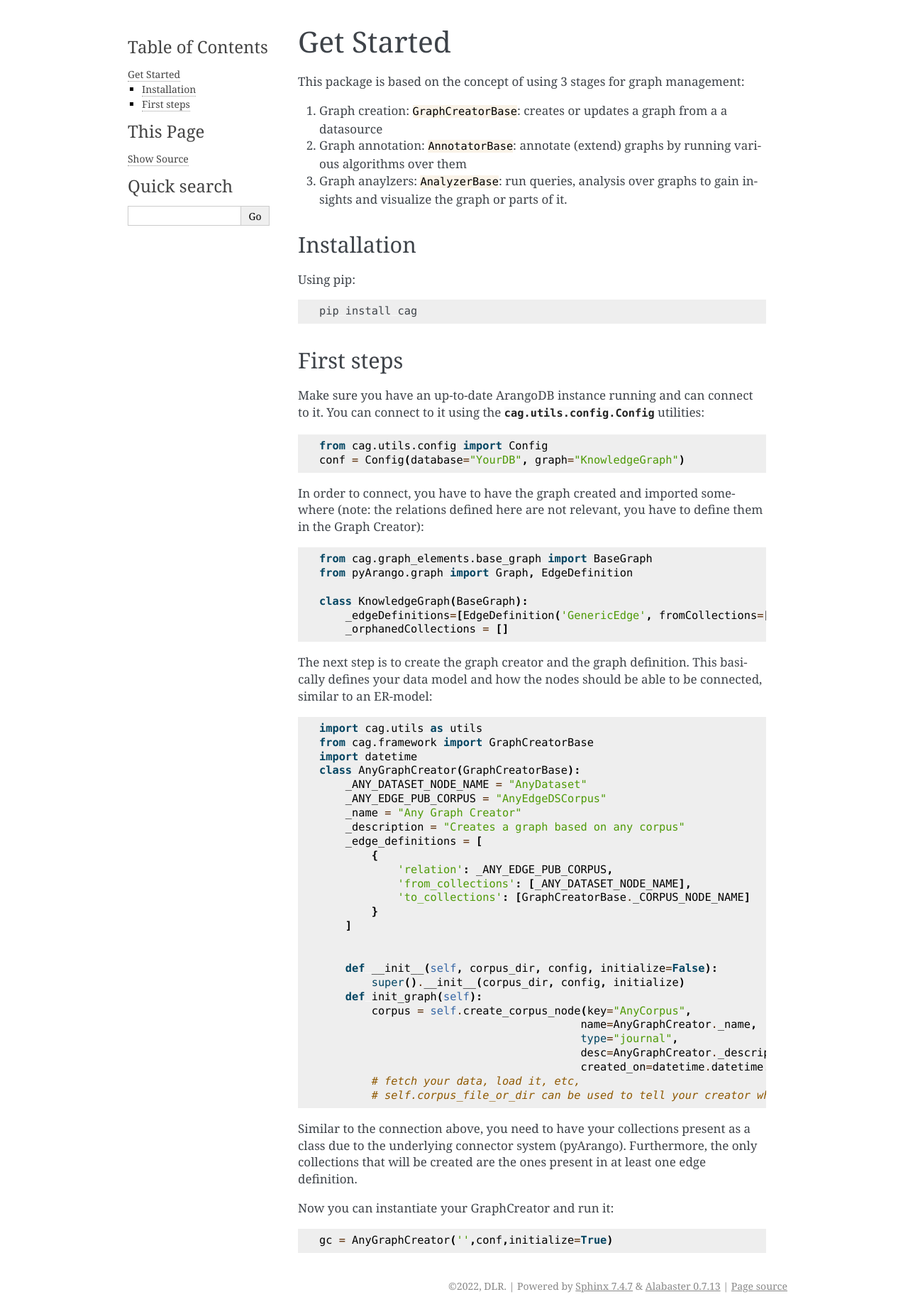
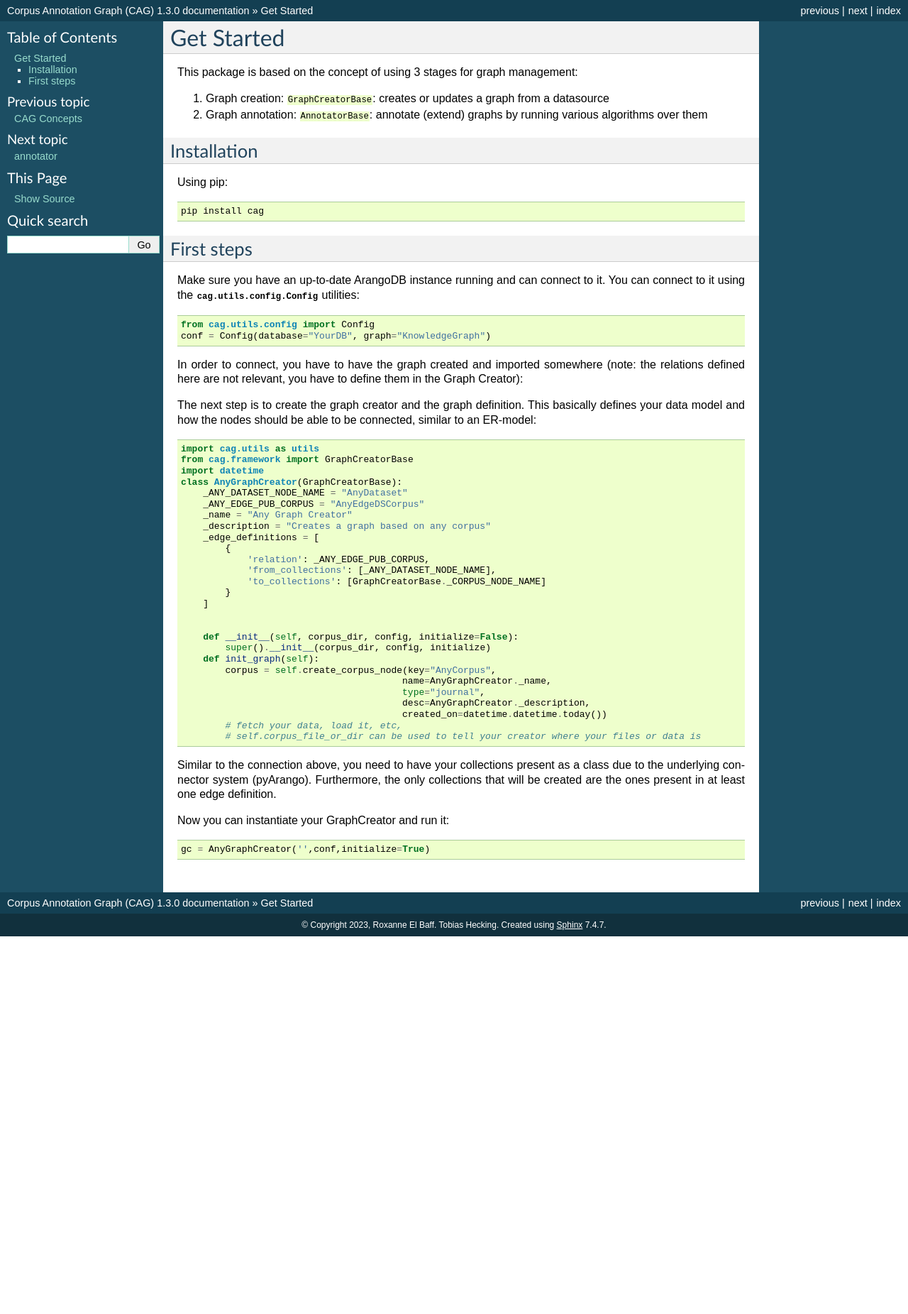
Before and after one commit to DLR-SC/corpus-annotation-graph-builder, a Sphinx documentation site: the page built from docs/source/reference/1_get_started.rst, in a window 1280 px wide. Shown: the whole page at 71% size. Built offline with Sphinx 7.4.7, drawn with Linux system fonts in a browser that asks for light colours; after the commit the page ends 1319 px from its top, so only the background shows below that.

Commit message:
redirection

```diff
--- /dev/null
+++ b/docs/index.html
@@ -0,0 +1 @@
+<meta http-equiv="refresh" content="0; url=./sphinxdocs/html/index.html" />
--- a/docs/source/conf.py
+++ b/docs/source/conf.py
@@ -6,21 +6,23 @@
 # -- Project information -----------------------------------------------------
 # https://www.sphinx-doc.org/en/master/usage/configuration.html#project-information
 
-project = "Corpus Analytics Graph"
-copyright = "2022, DLR"
-author = "DLR"
+project = 'Corpus Annotation Graph (CAG)'
+copyright = '2023, Roxanne El Baff. Tobias Hecking'
+author = 'Roxanne El Baff, Tobias Hecking'
+release = '1.3.0'
 
 # -- General configuration ---------------------------------------------------
 # https://www.sphinx-doc.org/en/master/usage/configuration.html#general-configuration
 
 extensions = ["sphinx.ext.autodoc"]
 
+pygments_style = 'sphinx'
 
 # generate autosummary even if no references
 autosummary_generate = True
 autoclass_content = "both"
 
-
+todo_include_todos = False
 templates_path = ["_templates"]
 exclude_patterns = []
 
@@ -28,5 +30,6 @@ exclude_patterns = []
 # -- Options for HTML output -------------------------------------------------
 # https://www.sphinx-doc.org/en/master/usage/configuration.html#options-for-html-output
 
-html_theme = "alabaster"
-html_static_path = ["_static"]
+html_theme = 'classic'
+html_static_path = ['_static']
+html_theme_options = {}
--- a/docs/source/reference/0_concept.rst
+++ b/docs/source/reference/0_concept.rst
@@ -7,7 +7,7 @@ The graph is, both, object of analysis as well as result container. This means t
 
 In the example below object of study (OOS) nodes are depicted as white and blue boxes and annoation nodes as grey boxes. OOS nodes are created by :ref:`Graph Creators <graph-creators>` that read raw corpus data and map it to the OOS graph. Graph builders also create some basic self-evident annotations (e.g. methods, provided keywords, categories, etc.). The OOS nodes are analysed by automatic :ref:`annotator <annotator>`, which add or update annoations to the graph.
 
-.. image:: /imgs/data_model.png
+.. image:: /imgs/cag.png
 
 
 The enriched graph can be further analysed or queried by :ref:`Analyzers <analyzer>` for producing results to be presented to the end-users.
--- a/docs/source/reference/1_get_started.rst
+++ b/docs/source/reference/1_get_started.rst
@@ -7,9 +7,8 @@ Get Started
 
 This package is based on the concept of using 3 stages for graph management:
 
-1. Graph creation: :python:`GraphCreatorBase`: creates or updates a graph from a a datasource
+1. Graph creation: :python:`GraphCreatorBase`: creates or updates a graph from a  datasource
 2. Graph annotation: :python:`AnnotatorBase`: annotate (extend) graphs by running various algorithms over them
-3. Graph anaylzers: :python:`AnalyzerBase`: run queries, analysis over graphs to gain insights and visualize the graph or parts of it.
 
 
 Installation
@@ -36,15 +35,6 @@ Make sure you have an up-to-date ArangoDB instance running and can connect to it
 
 In order to connect, you have to have the graph created and imported somewhere (note: the relations defined here are not relevant, you have to define them in the Graph Creator):
 
-.. code-block:: python
-
-
-    from cag.graph_elements.base_graph import BaseGraph
-    from pyArango.graph import Graph, EdgeDefinition
-
-    class KnowledgeGraph(BaseGraph):
-        _edgeDefinitions=[EdgeDefinition('GenericEdge', fromCollections=['GenericNode'], toCollections=['GenericNode'])]
-        _orphanedCollections = []
 
 The next step is to create the graph creator and the graph definition. This basically defines your data model and how the nodes should be able to be connected, similar to an ER-model:
 
```
Also changed, not shown: docs/source/imgs/cag.png (added), 3 other files.
